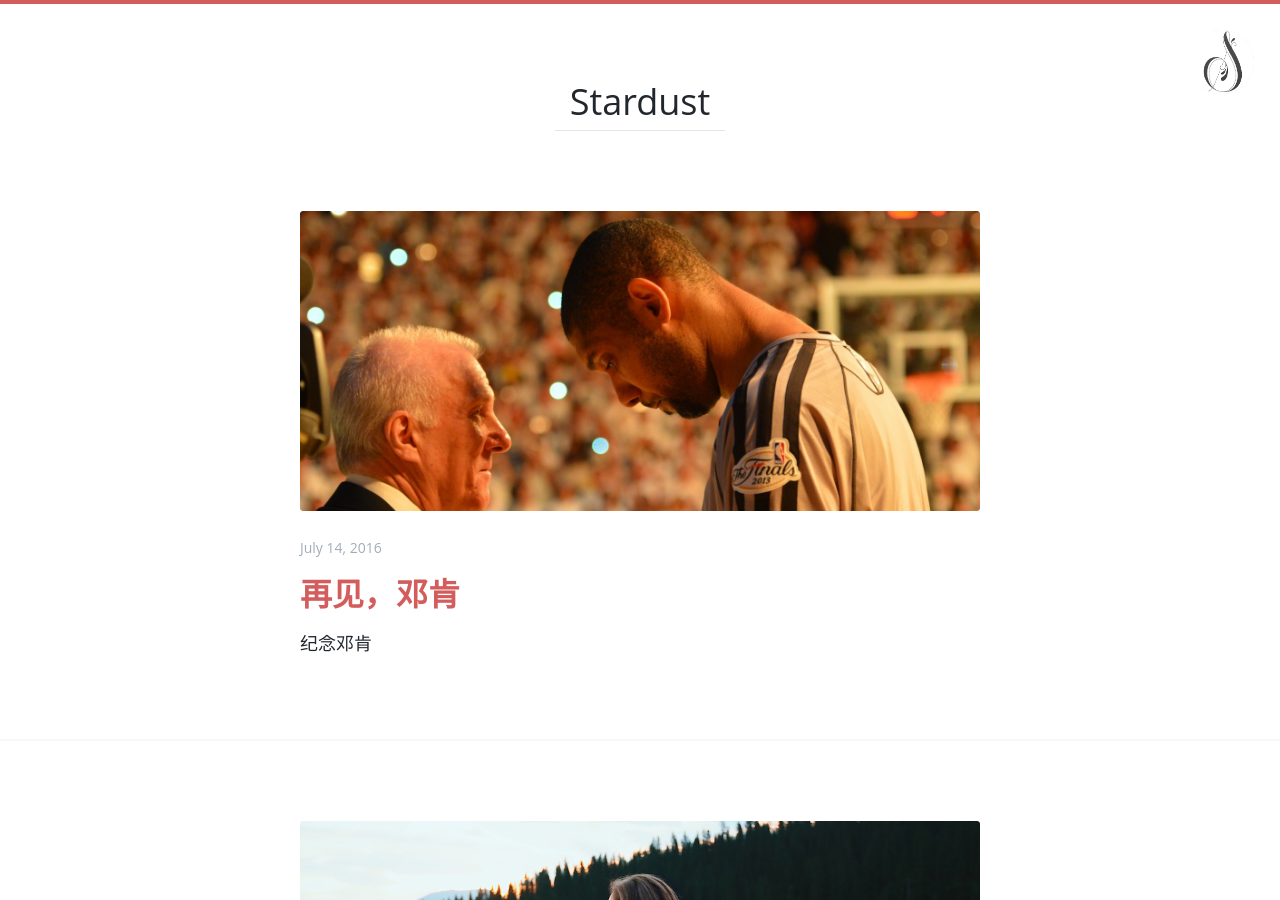
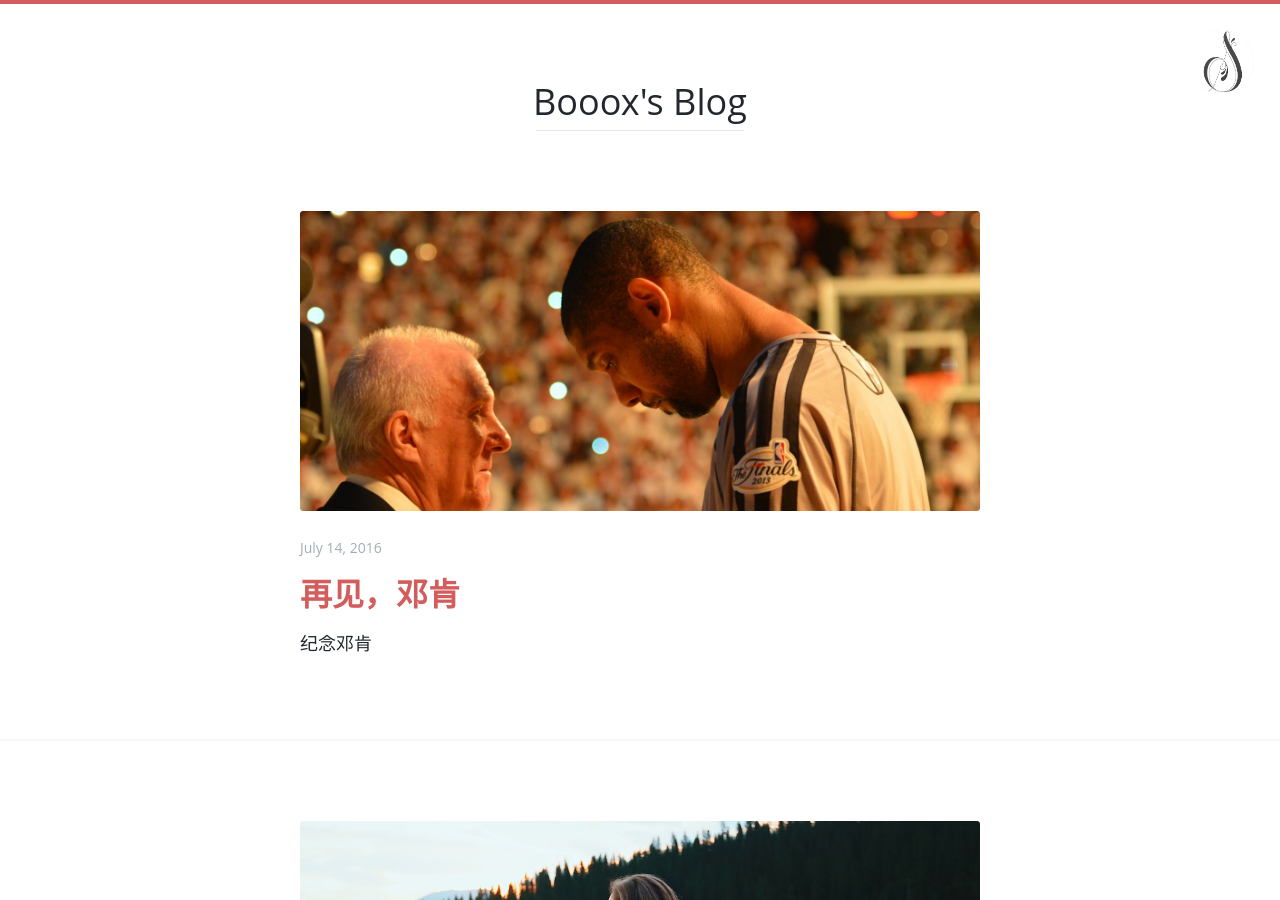
Before and after one commit to booox/fork_jekyll_theme, a Jekyll site: the page built from index.html, in a window 1280 px wide and 900 px high. Built offline with Jekyll 4.4.1, drawn with Linux system fonts in a browser that asks for light colours; the list of posts is cut into pages by our own code.

```diff
--- a/_config.yml
+++ b/_config.yml
@@ -1,6 +1,6 @@
 # Site settings
-title:            "Stardust" # 添加博客标题
-author:           Yourname # 添加你的名字
+title:            "Booox's Blog" # 添加博客标题
+author:           Booox # 添加你的名字
 logo:             logo.png # 添加博客 Logo
 avatar:           avatar.png # 添加你的头像
 favicon:          favicon.ico # 添加用于显示于浏览器 Tab 上的博客图标
```
